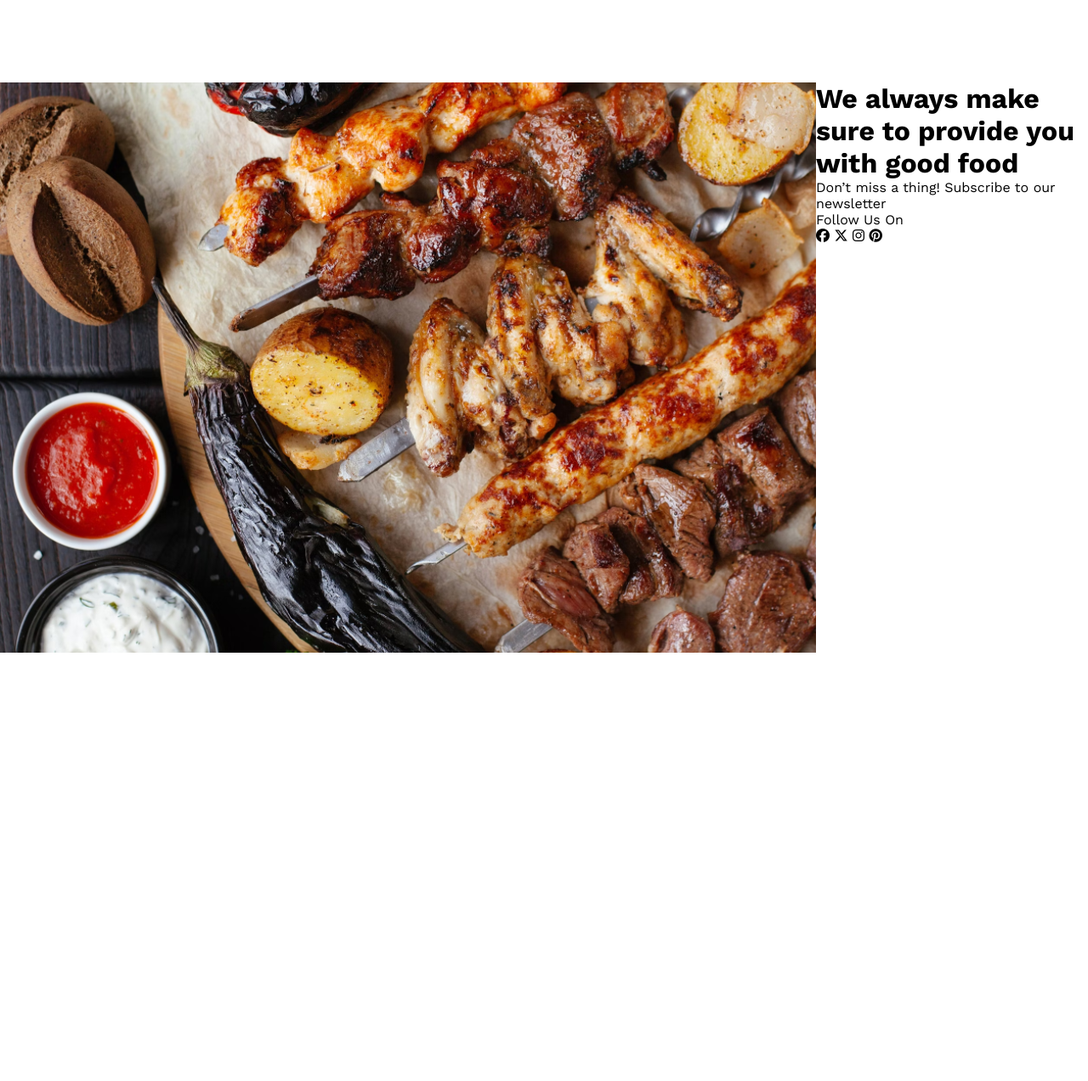
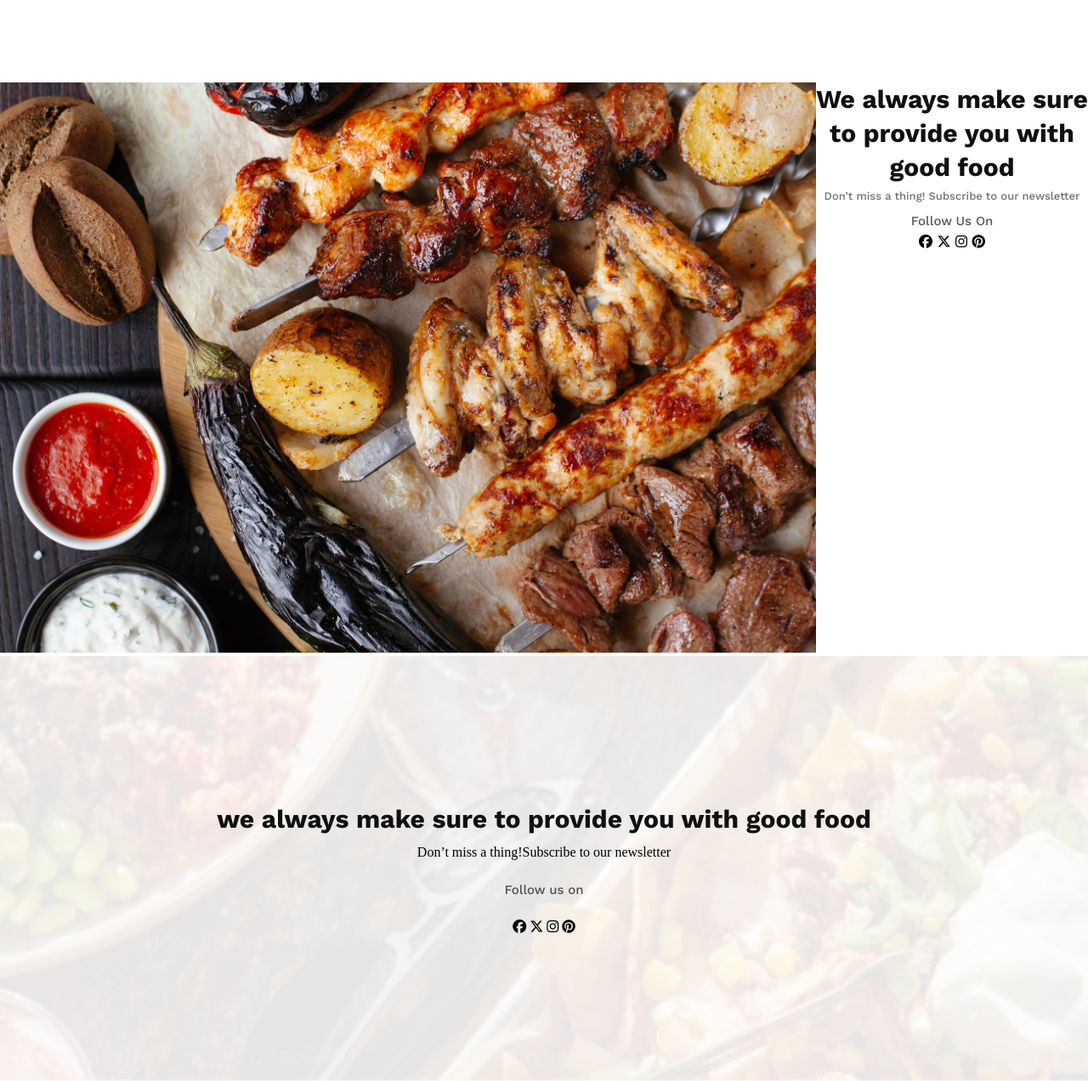
Before and after one commit to Towhid4455/food-resturant-project, a plain HTML site: page index.html in a window 1280 px wide. Shown: the part 1215-2487 px from the top of the page at 85% size. Before the commit the page ends 1987 px from the top, so only its background shows below. Drawn offline with nearby package versions, Linux system fonts and the light colour scheme.

Commit message:
push code

```diff
--- a/index.html
+++ b/index.html
@@ -77,9 +77,9 @@
 
         <div class="hello">
 
-            <h1>We always make sure to provide you with good food</h1>
-            <p>Don’t miss a thing! Subscribe to our newsletter</p>
-            <p>Follow Us On</p>
+            <h1 class="head">We always make sure to provide you with good food</h1>
+            <p class="paragraph">Don’t miss a thing! Subscribe to our newsletter</p>
+            <p class="follow">Follow Us On</p>
             <i class="fa-brands fa-facebook"></i>
             <i class="fa-brands fa-x-twitter"></i>
             <i class="fa-brands fa-instagram"></i>
@@ -87,6 +87,20 @@
         </div>
 
     </div>
+    <section id="info">
+    <div>
+        <h1 class="head">we always make sure to provide you with good food</h1>
+        <p>Don’t miss a thing!Subscribe to our newsletter</p>
+    </div>
+    <div class="follow">Follow us on</div>
+    <div>
+            <i class="fa-brands fa-facebook"></i>
+            <i class="fa-brands fa-x-twitter"></i>
+            <i class="fa-brands fa-instagram"></i>
+            <i class="fa-brands fa-pinterest"></i>
+    </div>
+</section>
+
 
 </body>
 </html>
--- a/style/style.css
+++ b/style/style.css
@@ -132,11 +132,74 @@ background: rgba(82, 195, 3, 0.15);
 #about-us{
     display: flex;
     font-family: Work Sans;
+    text-align: center;
+
+
+
+
 }
 #about .image{
     width: 50%;
+    width: 250px;
+    margin: 0 auto;
+    width: 500px;
 }
 #about .hello{
     width: 50%;
+    width:640px;
+    text-align: center;
+    justify-content: center;
+    margin: 0 auto;
 
 }
+.head{
+    color: rgb(16, 16, 16);
+    font-family: Work Sans;
+    font-size: 30px;
+    font-weight: 700;
+    line-height: 40px;
+    letter-spacing: 0%;
+    text-align: center;
+}
+.paragraph{
+    opacity: 0.6;
+    color: rgb(16, 16, 16);
+    font-family: Work Sans;
+    font-size: 13px;
+    font-weight: 500;
+    line-height: 28px;
+    letter-spacing: 0%;
+    text-align: center;
+}
+.follow{
+    opacity: 0.7;
+    color: rgb(16, 16, 16);
+    font-family: Work Sans;
+    font-size: 15px;
+    font-weight: 500;
+    line-height: 10px;
+    letter-spacing: 0%;
+    text-align: center;
+}
+#about-us .follow{
+    padding: 10px;
+}
+#info{
+    background-image: url("../assets/image\ 2.png");
+    height: 500px;
+    background-repeat:round;
+    display: flex;
+    flex-direction: column;
+    text-align: center;
+    justify-content: center;
+    gap: 20px;
+
+
+}
+#info .head{
+    margin-bottom: 10px;
+
+}
+#info .follow{
+    padding: 10px;
+}
```
